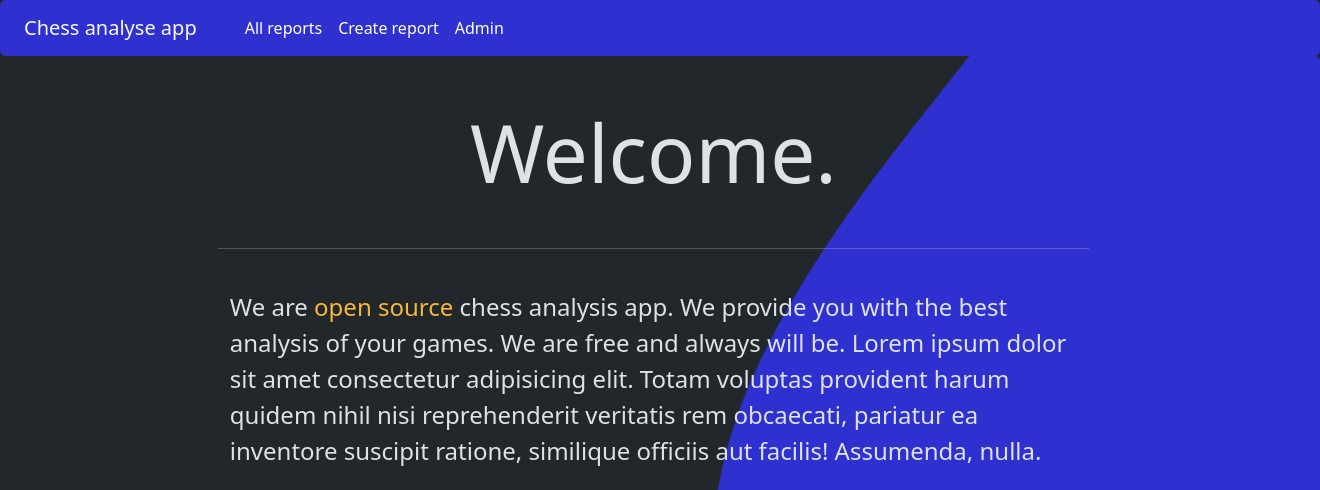
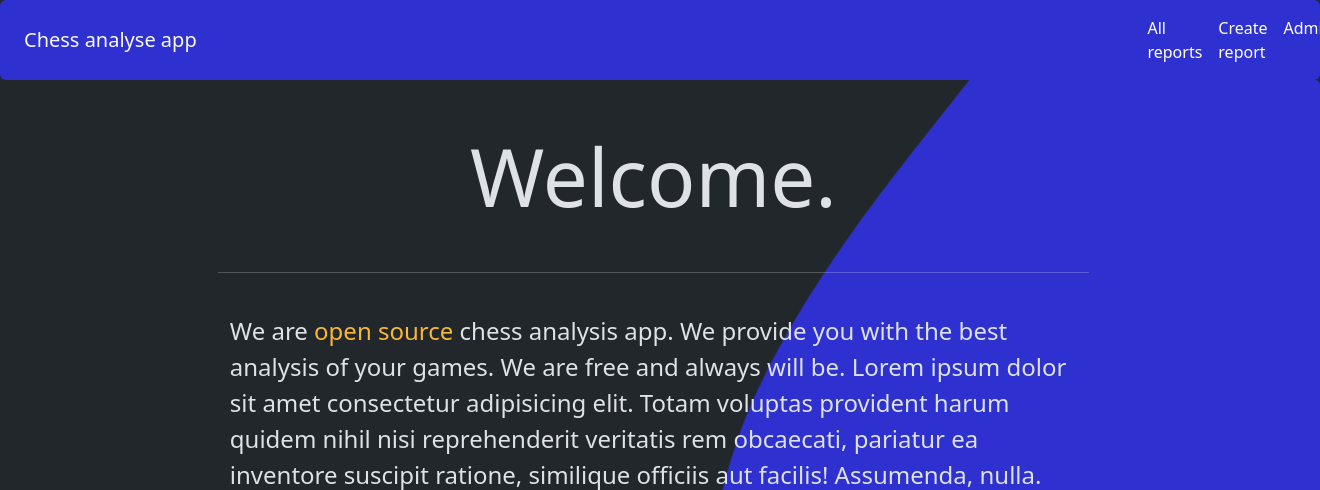
Before and after one commit to miskibin/chess-stats, a Django app: page / in a window 1320 px wide; the page is wider, and only the part inside the window is pictured. Shown: the top 490 px of that part. Run offline with Django 4.2, Linux system fonts and the light colour scheme; some libraries are stand-ins or nearby versions.

Commit message:
Resolve server bugs

```diff
--- a/src/server/analyze_app/templates/navbar.html
+++ b/src/server/analyze_app/templates/navbar.html
@@ -3,8 +3,8 @@
     <i class="fa-solid fa-chess-king fa-2x"></i>
     Chess analyse app
   </a>
-
-  <div class="collapse navbar-collapse align-self-end" id="navbarCollapse">
+  <div class="collapse navbar-collapse" id="navbarCollapse">
+    <div class="col-10"></div>
     <ul class="col navbar-nav mr-5 d-flex">
       <li class="nav-item">
         <a class="nav-link active" aria-current="page" href="/reports"
```
